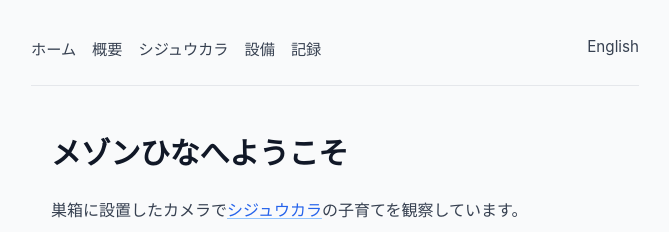
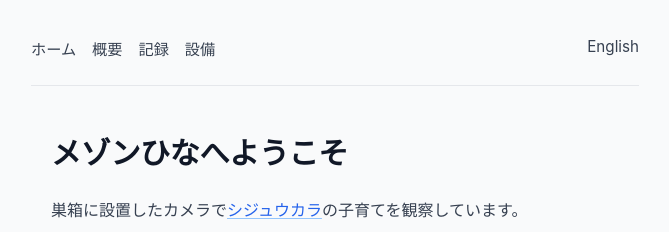
Before and after one commit to tagawa/maison-hina, a Jekyll site: the page built from ja/index.md, in a window 1280 px wide. Shown: the top 232 px of the page, without its empty margins (305-974 px from the left). Built offline with Jekyll 4.4.1, drawn with Linux system fonts in a browser that asks for light colours; comment, search, counter and statistics services are not loaded.

Commit message:
Update nav.html

```diff
--- a/_includes/nav.html
+++ b/_includes/nav.html
@@ -1,17 +1,17 @@
 <nav>
   {% if page.lang == "ja" %}
     <a href="{{ '/ja/' | relative_url }}">ホーム</a>
-    <a href="{{ '/ja/about' | relative_url }}">概要</a>
-    <a href="{{ '/ja/birds' | relative_url }}">シジュウカラ</a>
-    <a href="{{ '/ja/setup' | relative_url }}">設備</a>
-    <a href="{{ '/ja/timeline' | relative_url }}">記録</a>
+    <a href="{{ '/ja/about/' | relative_url }}">概要</a>
+    <!--<a href="{{ '/ja/birds/' | relative_url }}">シジュウカラ</a>-->
+    <a href="{{ '/ja/timeline/' | relative_url }}">記録</a>
+    <a href="{{ '/ja/setup/' | relative_url }}">設備</a>
     <span class="lang-switch"><a href="{{ page.url | replace:'ja','en' | relative_url }}">English</a></span>
   {% else %}
     <a href="{{ '/en/' | relative_url }}">Home</a>
-    <a href="{{ '/en/about' | relative_url }}">About</a>
-    <a href="{{ '/en/birds' | relative_url }}">Birds</a>
-    <a href="{{ '/en/setup' | relative_url }}">Setup</a>
-    <a href="{{ '/en/timeline' | relative_url }}">Timeline</a>
+    <a href="{{ '/en/about/' | relative_url }}">About</a>
+    <!--<a href="{{ '/en/birds/' | relative_url }}">Birds</a>-->
+    <a href="{{ '/en/timeline/' | relative_url }}">Timeline</a>
+    <a href="{{ '/en/setup/' | relative_url }}">Setup</a>
     <span class="lang-switch"><a href="{{ page.url | replace:'en','ja' | relative_url }}">日本語</a></span>
   {% endif %}
 </nav>
```
